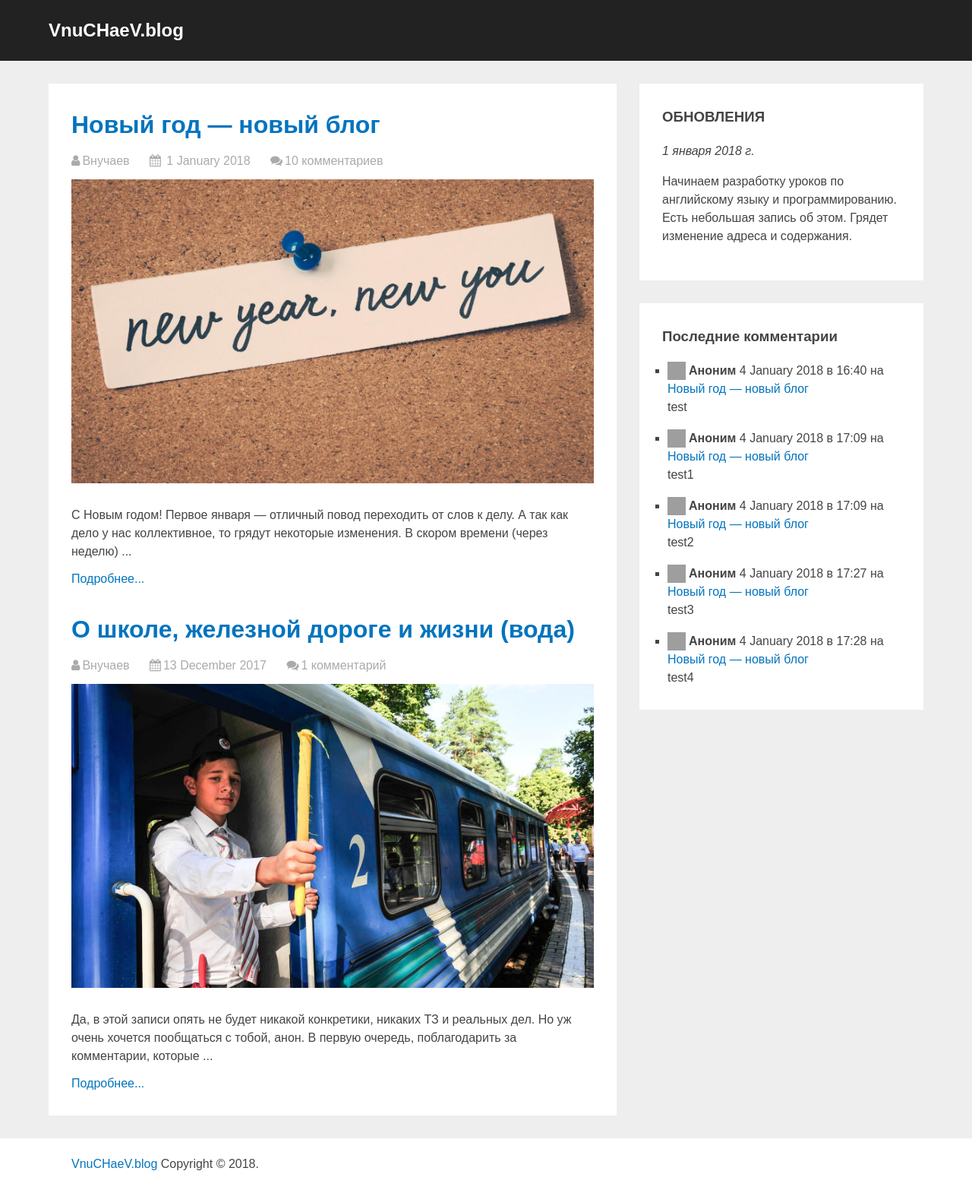
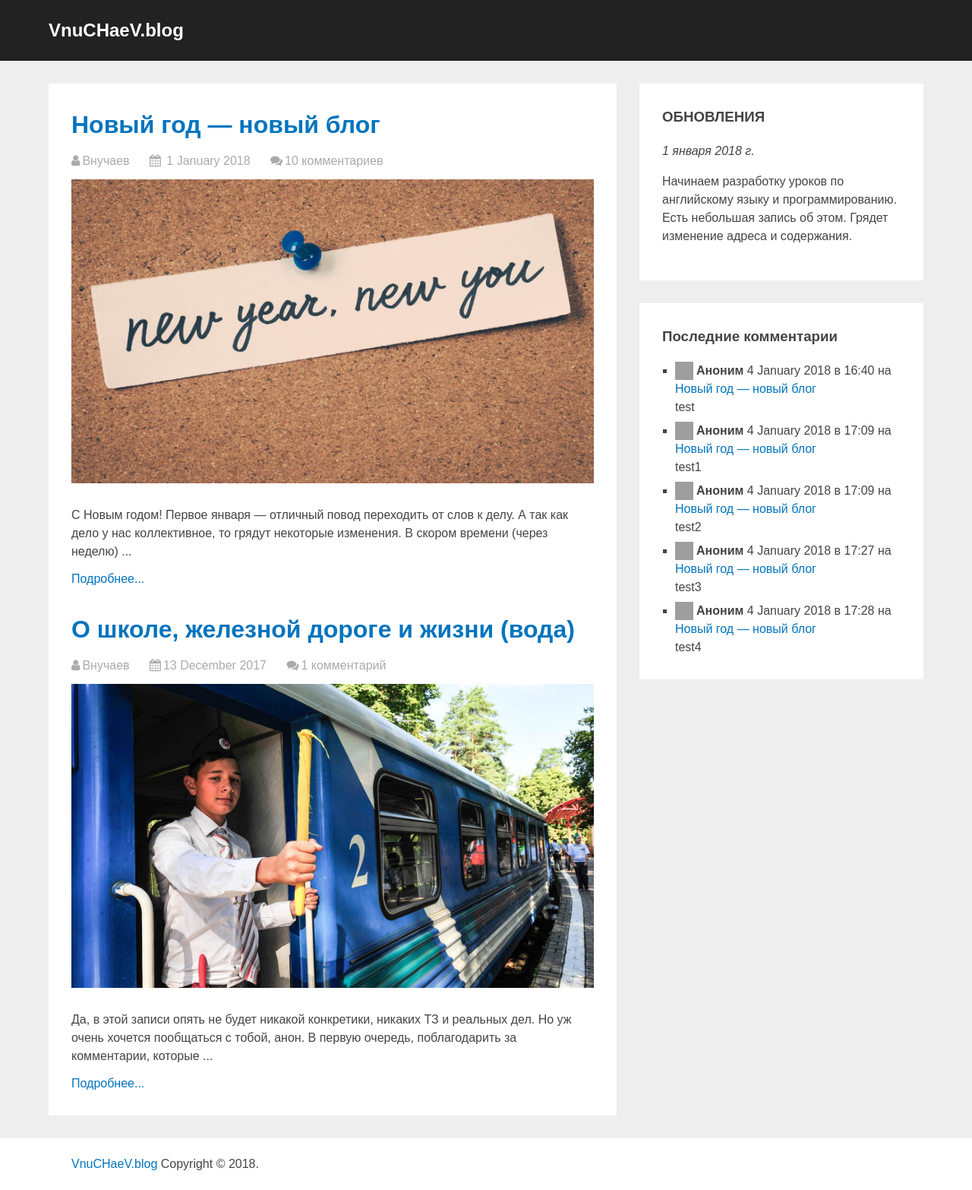
Before and after one commit to vitoyucepi/blog, a Jekyll site: the page built from index.html, in a window 1280 px wide. Shown: the whole page at 76% size. Built offline with Jekyll 4.4.1, drawn with Linux system fonts in a browser that asks for light colours; grey boxes are pictures that could not be loaded.

Commit message:
last comments

```diff
--- a/css/default.css
+++ b/css/default.css
@@ -255,7 +255,7 @@ body {
 
 .lastcommentsitem {
     list-style-type: square;
-    margin: 17px 0 0 7px;
+    margin: 7px 0 0 17px;
 }
 
 .sidebaritem:nth-child(n+2) {
```
